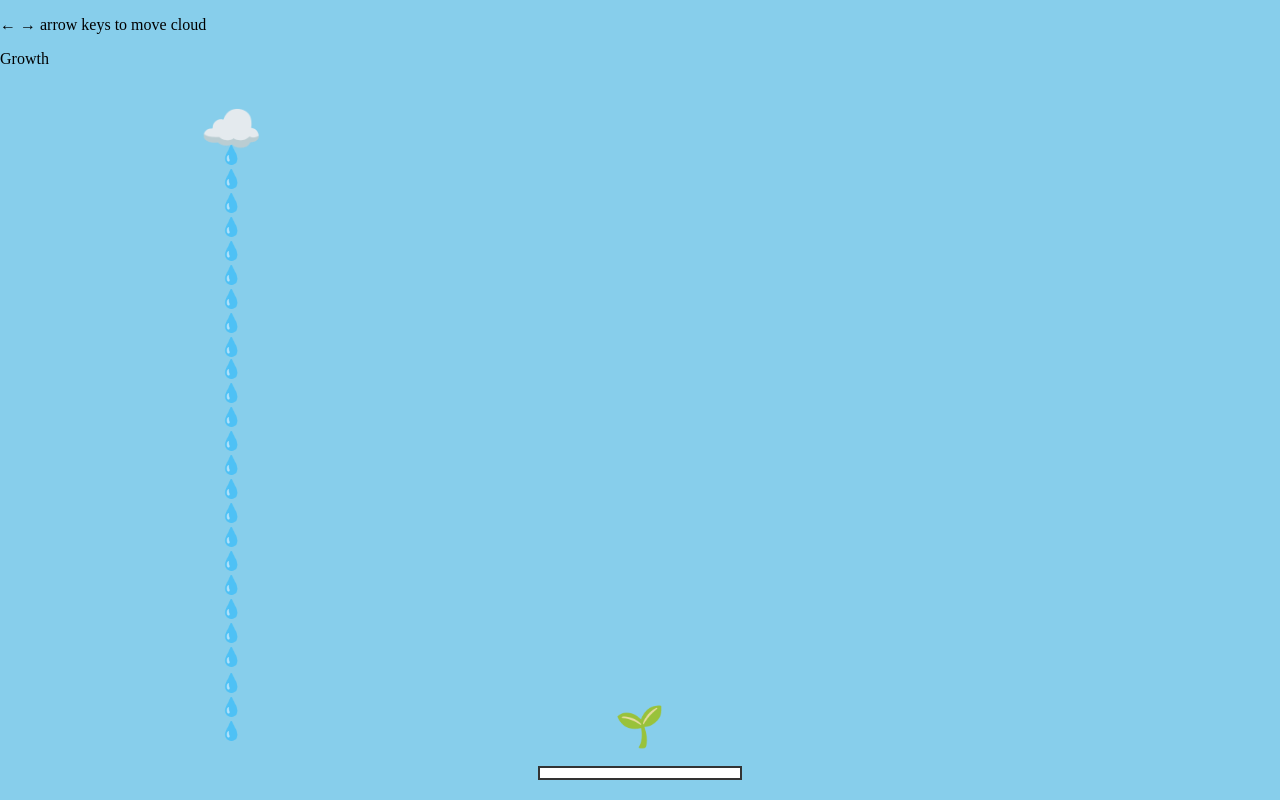
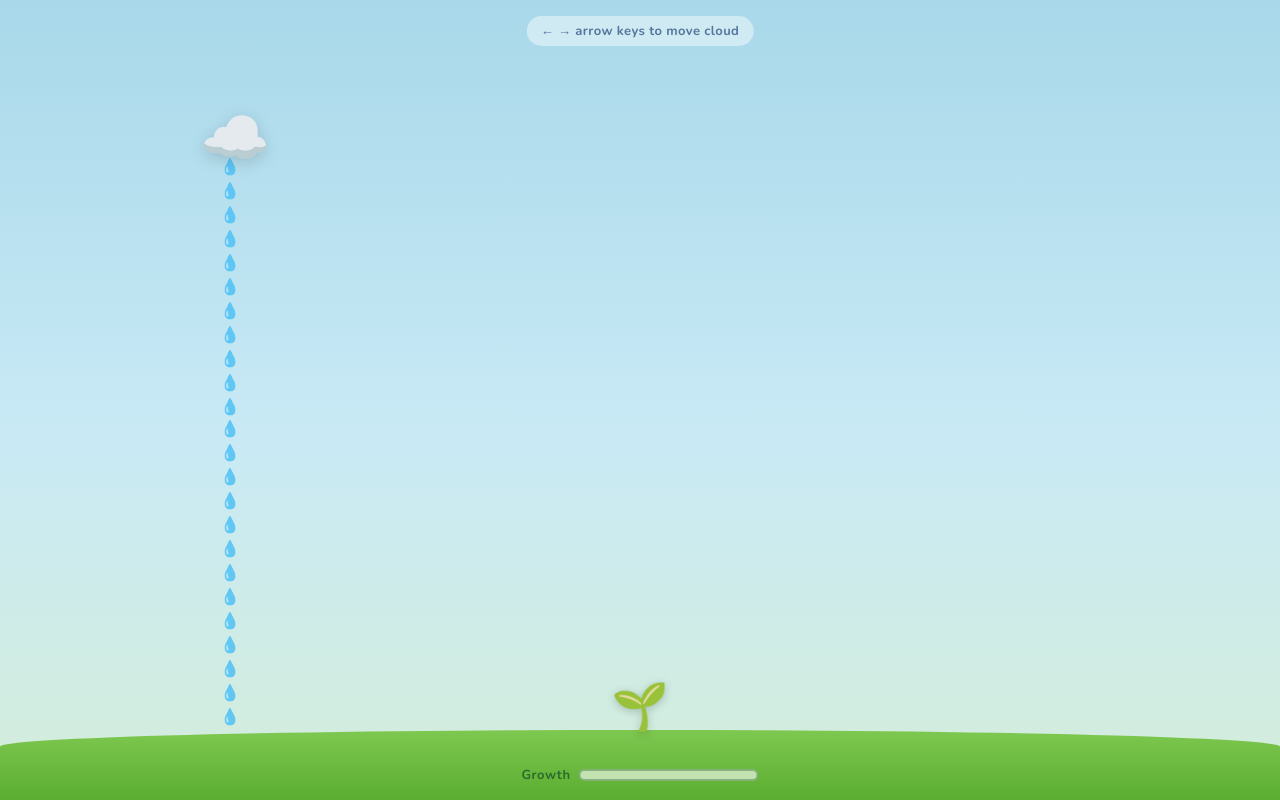
Before and after one commit to SamahOmar/showers-to-flowers, a Django app: page / in a window 1280 px wide. Run offline with Django 5.2, Linux system fonts and the light colour scheme.

Commit message:
visual polish, ground strip, transitions

```diff
--- a/showers_to_flowers_game/game/static/game/css/style.css
+++ b/showers_to_flowers_game/game/static/game/css/style.css
@@ -1,52 +1,128 @@
+/* ─────────────────────────────────────────────
+   Showers to Flowers — Refactored Styles
+   Stage 3: visual polish pass
+   Aesthetic: soft watercolour / children's book
+───────────────────────────────────────────── */
+
+@import url('https://fonts.googleapis.com/css2?family=Nunito:wght@400;700;900&display=swap');
+
+/* ── Reset & base ── */
+*, *::before, *::after { box-sizing: border-box; margin: 0; padding: 0; }
+
 body {
-    margin: 0;
-    background: skyblue;
+  font-family: 'Nunito', sans-serif;
+  background: linear-gradient(180deg, #a8d8ea 0%, #c9eaf5 55%, #d4edda 100%);
   overflow: hidden;
+  height: 100vh;
+  position: relative;
 }
 
+/* ── Ground strip ── */
+body::after {
+  content: "";
+  position: fixed;
+  bottom: 0; left: 0; right: 0;
+  height: 70px;
+  background: linear-gradient(180deg, #7ec850 0%, #5aad30 100%);
+  border-radius: 60% 60% 0 0 / 20px 20px 0 0;
+  z-index: 0;
+}
+
+/* ── Cloud ── */
 #cloud {
   position: absolute;
   top: 100px;
   left: 200px;
-    font-size: 50px;
+  font-size: 56px;
+  cursor: default;
+  user-select: none;
+  filter: drop-shadow(0 4px 8px rgba(0,0,0,0.15));
+  transition: left 0.05s linear;
+  z-index: 10;
 }
 
-#plant {
-    position: absolute;
-    bottom: 50px;
-    left: 50%;
-    transform: translateX(-50%);
-    font-size: 40px;
-}
-
+/* ── Rain container ── */
 #rain-container {
-    position: absolute;
-    top: 0;
-    left: 0;
-    width: 100%;
-    height: 100%;
+  position: fixed;
+  inset: 0;
   pointer-events: none;
+  z-index: 5;
 }
 
 .rain-drop {
   position: absolute;
-    font-size: 18px;
+  font-size: 16px;
+  opacity: 0.85;
+  animation: dropFade 0.1s ease-in;
+}
+
+@keyframes dropFade {
+  from { opacity: 0; transform: scale(0.5); }
+  to   { opacity: 0.85; transform: scale(1); }
+}
+
+/* ── Plant ── */
+#plant {
+  position: absolute;
+  bottom: 62px;
+  left: 50%;
+  transform: translateX(-50%);
+  font-size: 46px;
+  z-index: 10;
+  transition: font-size 0.3s cubic-bezier(0.34, 1.56, 0.64, 1);
+  filter: drop-shadow(0 2px 4px rgba(0,0,0,0.2));
+}
+
+/* ── Growth bar ── */
+#growth-bar-wrapper {
+  position: absolute;
+  bottom: 16px;
+  left: 50%;
+  transform: translateX(-50%);
+  display: flex;
+  align-items: center;
+  gap: 8px;
+  z-index: 20;
+}
+
+#growth-label {
+  font-size: 13px;
+  font-weight: 700;
+  color: #2d6a2d;
+  letter-spacing: 0.04em;
+  white-space: nowrap;
 }
 
 #growth-bar {
-    position: absolute;
-    bottom: 20px;
-    left: 50%;
-    transform: translateX(-50%);
-    width: 200px;
-    height: 10px;
-    border: 2px solid #333;
-    background: white;
+  width: 180px;
+  height: 12px;
+  background: rgba(255,255,255,0.6);
+  border: 2px solid rgba(45,106,45,0.4);
+  border-radius: 999px;
+  overflow: hidden;
 }
 
 #growth-fill {
   height: 100%;
   width: 0%;
-    background: green;
-    transition: width 0.2s;
+  background: linear-gradient(90deg, #56c96f, #2d9e3e);
+  border-radius: 999px;
+  transition: width 0.25s ease;
 }
+
+/* ── Controls hint ── */
+#controls-hint {
+  position: absolute;
+  top: 16px;
+  left: 50%;
+  transform: translateX(-50%);
+  font-size: 13px;
+  font-weight: 700;
+  color: rgba(30, 70, 120, 0.7);
+  background: rgba(255,255,255,0.45);
+  padding: 6px 14px;
+  border-radius: 999px;
+  pointer-events: none;
+  letter-spacing: 0.03em;
+  z-index: 20;
+}
```
Lines whose indentation alone changed are shown as unchanged.
